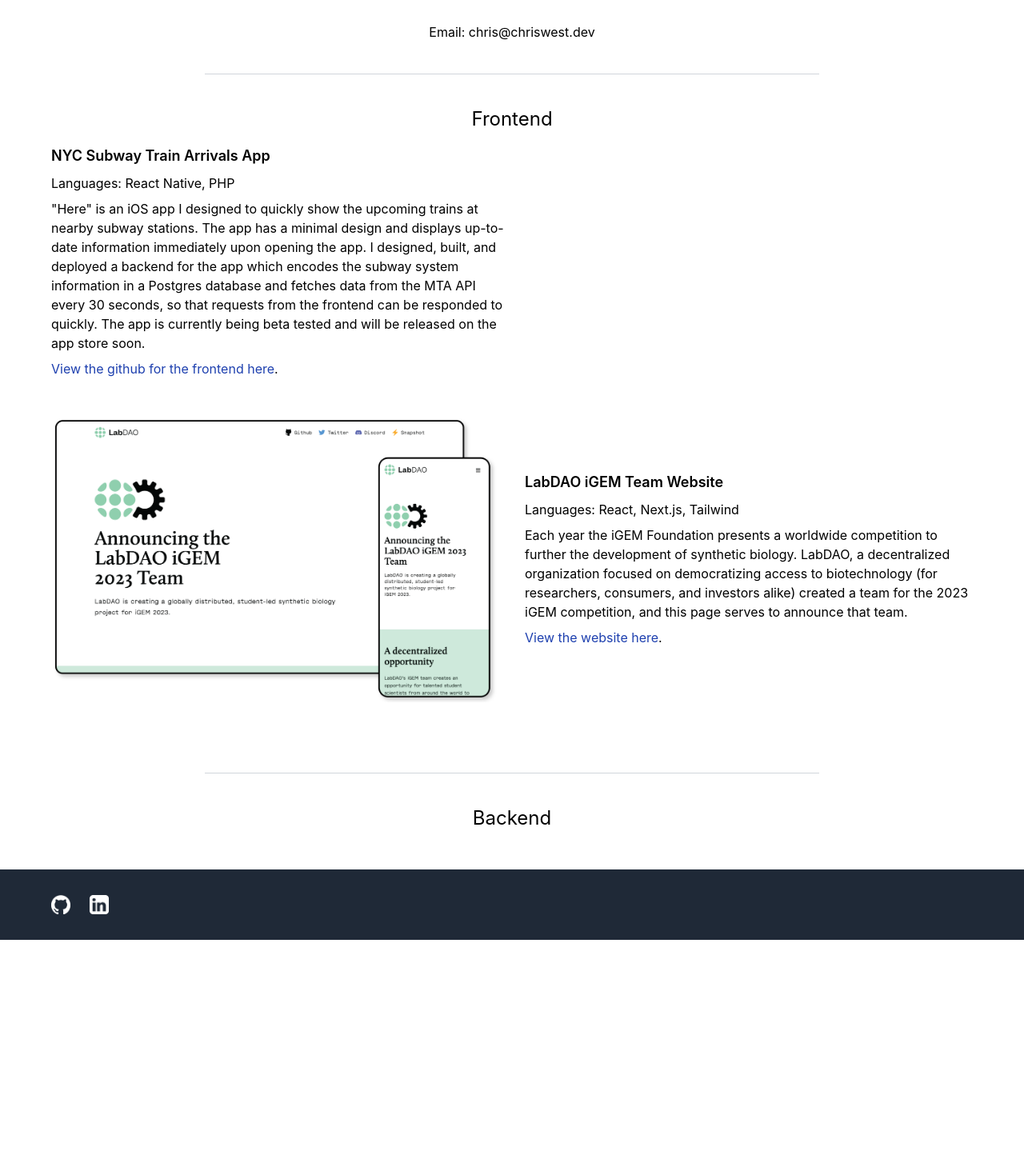
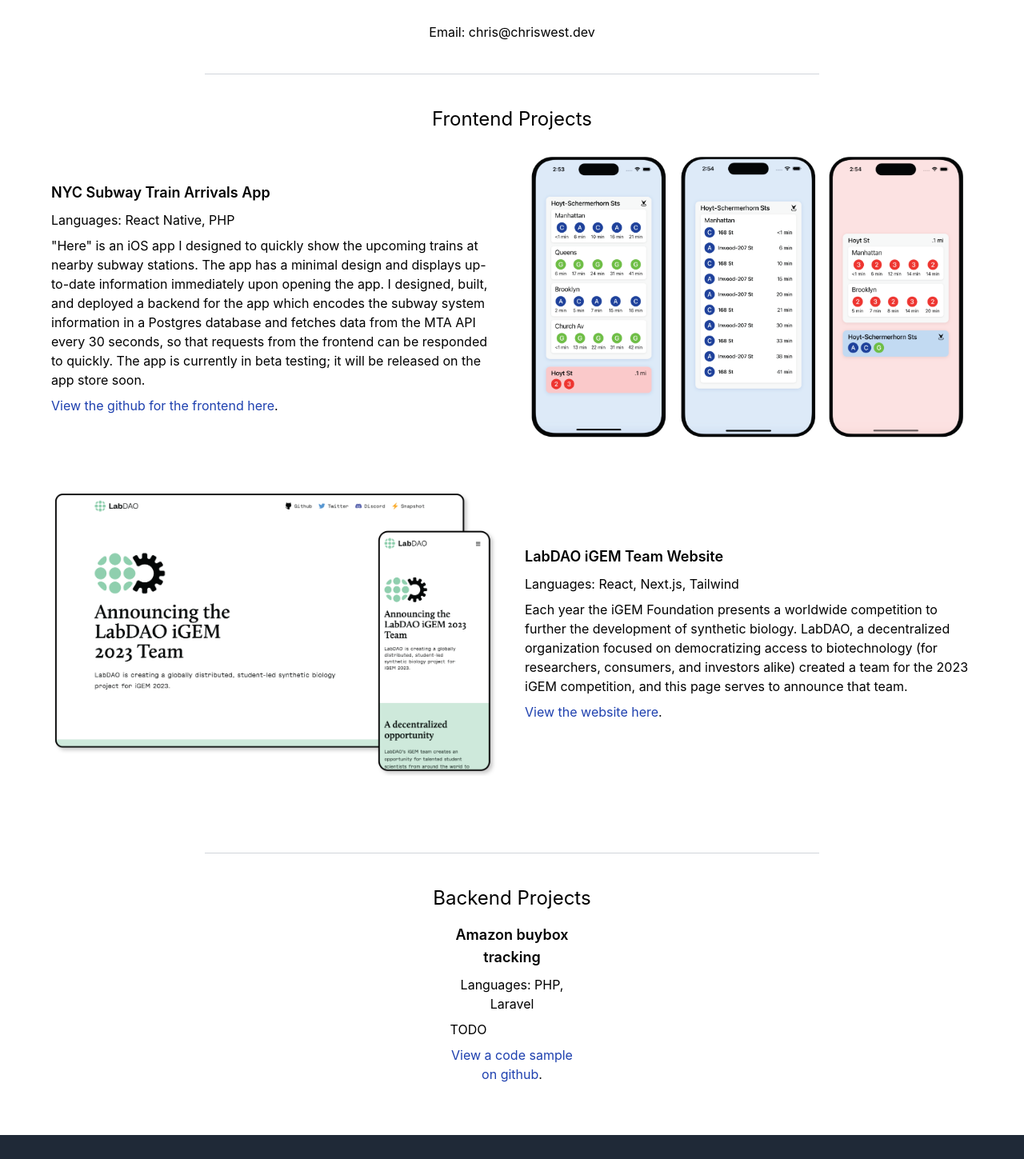
Before and after one commit to cwest144/cwest144.github.io, a React (Create React App) app: page / in a window 1280 px wide. Shown: the part 365-1814 px from the top of the page at 80% size. Before the commit the page ends 1540 px from the top, so only its background shows below. Built offline with nearby package versions, Linux system fonts and the light colour scheme.

Commit message:
add subway app image

```diff
--- a/src/App.js
+++ b/src/App.js
@@ -3,6 +3,7 @@
 import github from './icons/github.png';
 import linkedin from './icons/linkedin.png';
 import igem from './images/igem.png';
+import subwayApp from './images/subway-app.png';
 import Project from './components/project';
 
 function App() {
@@ -49,11 +50,11 @@
               </div>
             </div>
             <div className="w-2/3 border-b border-b-gray-300"></div>
-            <div className='flex flex-col space-y-4 align-content-center'>
+            <div className='flex flex-col space-y-6 align-content-center'>
               <div className='text-2xl'>
-                Frontend
+                Frontend Projects
               </div>
-              <Project title="NYC Subway Train Arrivals App">
+              <Project title="NYC Subway Train Arrivals App" image={subwayApp}>
                 <div>
                   Languages: React Native, PHP
                 </div>
@@ -62,7 +63,7 @@
                   The app has a minimal design and displays up-to-date information immediately upon opening the app.
                   I designed, built, and deployed a backend for the app which encodes the subway system information in a
                   Postgres database and fetches data from the MTA API every 30 seconds, so that requests from the frontend can be responded to quickly.
-                  The app is currently being beta tested and will be released on the app store soon.
+                  The app is currently in beta testing; it will be released on the app store soon.
                 </div>
                 <div>
                   <a href="https://github.com/cwest144/subway-app" target="_blank" rel="noreferrer" className="text-blue-800"> View the github for the frontend here</a>.
@@ -87,17 +88,25 @@
             <div className="w-2/3 border-b border-b-gray-300"></div>
             <div className='flex flex-col space-y-4 pb-8 align-content-center'>
               <div className='text-2xl'>
-                Backend
+                Backend Projects
               </div>
-              <div>
-
-              </div>
+              <Project title="Amazon buybox tracking">
+                <div>
+                  Languages: PHP, Laravel
+                </div>
+                <div className="text-left">
+                  TODO
+                </div>
+                <div>
+                  <a href="https://github.com/cwest144/laravel-project-code-sample" target="_blank" rel="noreferrer" className="text-blue-800">View a code sample on github</a>.
+                </div>
+              </Project>
             </div>
           </div>
         </div>
       </main>
       <footer>
-      <div className="w-full flex flex-row py-4 md:py-8 px-4 md:px-16 bg-gray-800">
+        <div className="w-full flex flex-row py-4 md:py-8 px-4 md:px-16 bg-gray-800">
           <div className="w-full flex flex-row justify-center md:justify-start items-center space-x-6 max-w-screen-xl mx-auto">
             <a href="https://github.com/cwest144" target="_blank" rel="noreferrer">
               <img src={github} className="w-6" />
--- a/src/components/project.jsx
+++ b/src/components/project.jsx
@@ -1,18 +1,26 @@
 
 const Project = ({title, children, image=null, reverse=false}) => {
   return (
-    <div className={`w-full flex flex-col items-center gap-8 pb-8 ${reverse ? 'lg:flex-row-reverse' : 'lg:flex-row'}`}>
-      <div className="basis-1/2 flex flex-col items-start space-y-2">
-        <div className="text-lg font-semibold">
-          {title}
+    <div className={`w-full flex flex-col items-center justify-center gap-8 pb-8 ${reverse ? 'lg:flex-row-reverse' : 'lg:flex-row'}`}>
+      { image !== null ?
+        <>
+        <div className="basis-1/2 flex flex-col items-start space-y-2">
+          <div className="text-lg font-semibold">
+            {title}
+          </div>
+            {children}
         </div>
-          {children}
-      </div>
-      {image !== null ?
         <div className="basis-1/2 w-full bg-gray-200 rounded-lg">
           <img src={image} />
         </div>
-      : null
+        </>
+      :
+        <div className="md:w-4/5 lg:w-2/3 flex flex-col items-start space-y-2">
+          <div className="text-lg font-semibold">
+            {title}
+          </div>
+            {children}
+        </div>
       }
     </div>
   );
```
Also changed, not shown: src/images/subway-app.png (added).
